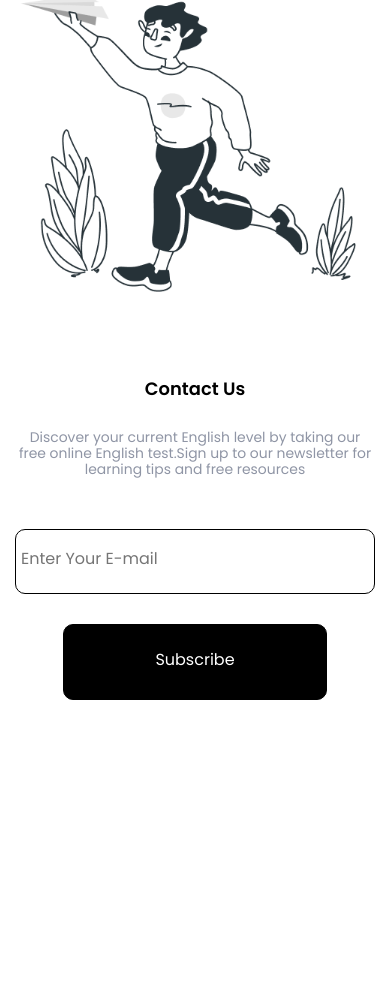
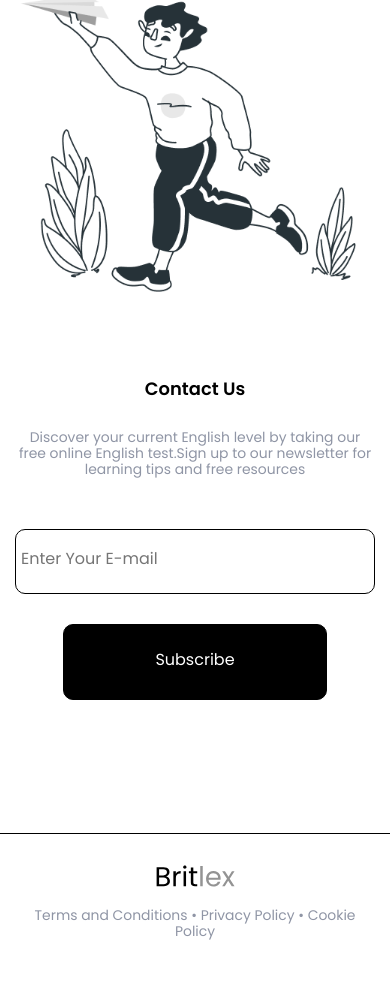
Before and after one commit to heyitsdurdona/britlex-spnt, a plain HTML site: page index.html in a window 390 px wide. Shown: the part 5941-6944 px from the top of the page. Before the commit the page ends 6774 px from the top, so only its background shows below. Drawn offline with Linux system fonts and the light colour scheme.

Commit message:
add: footer with responsive

```diff
--- a/css/style.css
+++ b/css/style.css
@@ -405,6 +405,20 @@ height: auto;
 
 /* ---------------------------- CONTACT US END ---------------------- */
 
+/* ----------------------------- FOOTER START ----------------------- */
+.footer__content {
+    padding-top: 31px;
+    padding-bottom: 64px;
+    border-top: 1px solid var(--dark-color);
+    display: flex;
+    justify-content: space-between;
+}
+
+.footer-info {
+    font-size: var(--font-size-m);
+    color: var(--gray-color);
+}
+/* ----------------------------- FOOTER END ------------------------- */
 /* ============================= MAIN END =========================== */
 
 /* ------------------------ MEDIA QUERIES START -------------------- */
@@ -733,6 +747,10 @@ height: auto;
         padding-bottom: 162px;
     }
 
+    .footer-img {
+        max-width: 79px;
+    }
+
 }
 
 @media only screen and (max-width: 453px){
@@ -761,6 +779,14 @@ height: auto;
     .contact-us__btn {
         width: 100%;
     }
+    .footer__content {
+        flex-direction: column;
+        align-items:center;
+        gap: 15px;
+    }
+    .footer-info {
+        text-align: center;
+    }
 }
 
 @media only screen and (max-width: 335px){
--- a/index.html
+++ b/index.html
@@ -204,5 +204,16 @@
     </main>
     <!-- MAIN END -->
 
+    <!-- FOOTER START -->
+    <footer class="footer">
+        <div class="container footer__content">
+            <a class="footer__link" href="#" >
+                <img src="./images/site-logo.svg" alt="logo" class="footer-img">
+            </a>
+            <p class="footer-info">Terms and Conditions • Privacy Policy • Cookie Policy</p>
+        </div>
+    </footer>
+    <!-- FOOTER END -->
+
 </body>
 </html>
```
